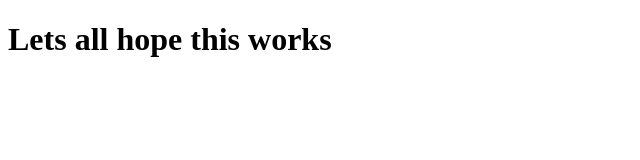
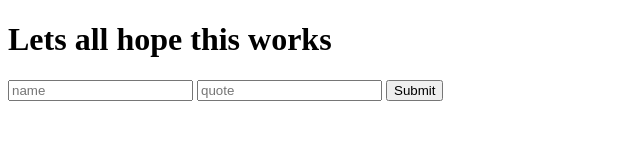
Before and after one commit to svenzaimovic/announcer, a website: page index.html in a window 1280 px wide. Shown: the whole page, without its empty margins (0-640 px from the left). Drawn offline with Linux system fonts and the light colour scheme.

```diff
--- a/index.html
+++ b/index.html
@@ -8,6 +8,13 @@
 
 <body>
  	<h1>Lets all hope this works</h1>
+
+ 	<!-- This form is a placeholder for me to set everything up -->
+	<form action="/quotes" method="POST">
+		<input type="text" placeholder="name" name="name">
+		<input type="text" placeholder="quote" name="quote">
+		<button type="submit">Submit</button>
+	</form>
 </body>
 
 </html>
--- a/package.json
+++ b/package.json
@@ -21,6 +21,7 @@
   },
   "homepage": "https://github.com/svenzaimovic/announcer#readme",
   "dependencies": {
+    "body-parser": "^1.17.1",
     "express": "^4.15.2"
   },
   "devDependencies": {
```
Also changed, not shown: server.js (+9 -0 lines), README.md.
